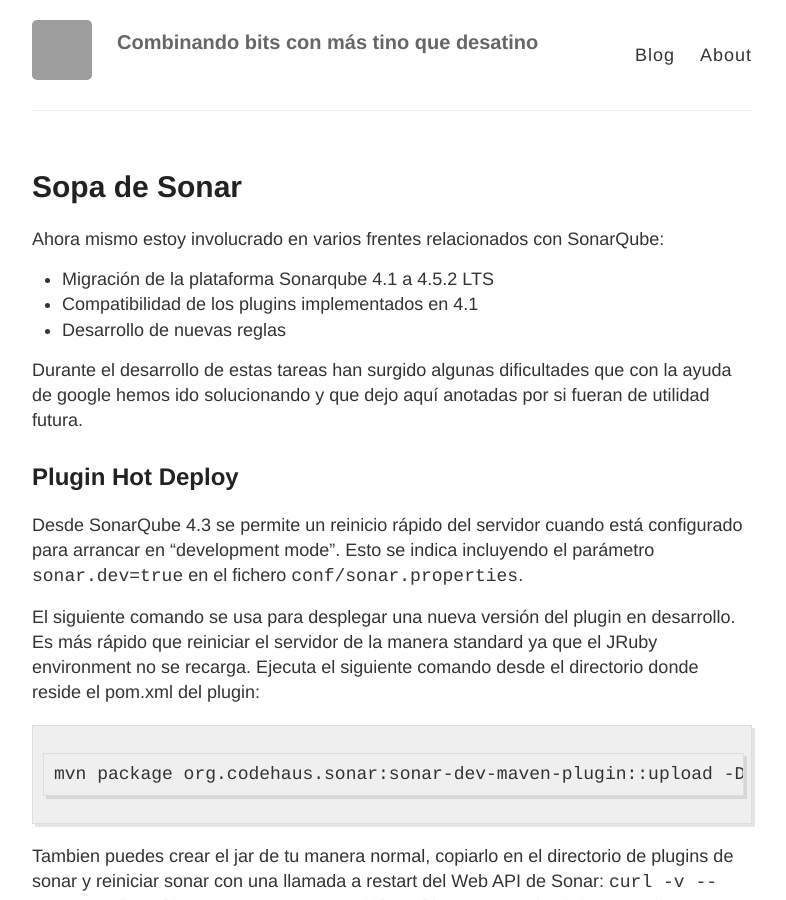
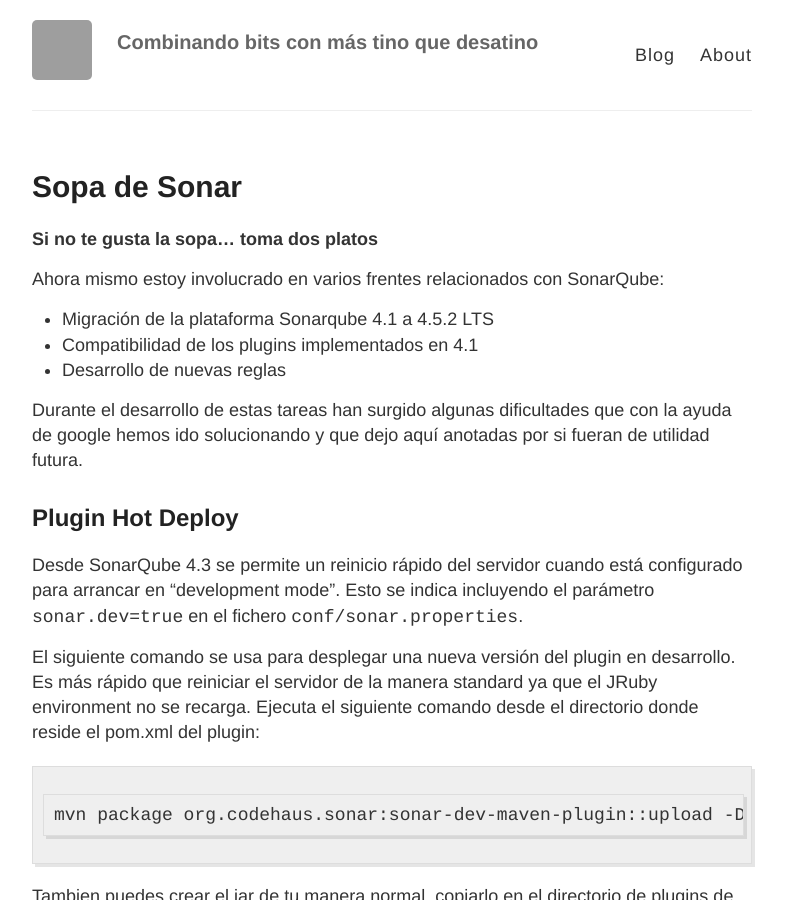
Before and after one commit to alpoza/alpoza.github.io, a Jekyll site: the page built from _posts/2015-2-10-Sopa-de-sonar.md, in a window 1280 px wide and 900 px high. Shown: the whole window, without its empty margins (248-1034 px from the left). Built offline with Jekyll 4.4.1, drawn with Linux system fonts in a browser that asks for light colours; Markdown is read by kramdown in place of the engine named in the settings; comment, search, counter and statistics services are not loaded; grey boxes are pictures that could not be loaded.

Commit message:
Update 2015-2-10-Sopa-de-sonar.md

```diff
--- a/_posts/2015-2-10-Sopa-de-sonar.md
+++ b/_posts/2015-2-10-Sopa-de-sonar.md
@@ -7,6 +7,7 @@
 Authors: Alberto Poza
 Summary: Si no te gusta la sopa... toma dos platos
 ---
+**Si no te gusta la sopa... toma dos platos**
 
 Ahora mismo estoy involucrado en varios frentes relacionados con SonarQube:
 - Migración de la plataforma Sonarqube 4.1 a 4.5.2 LTS
```
